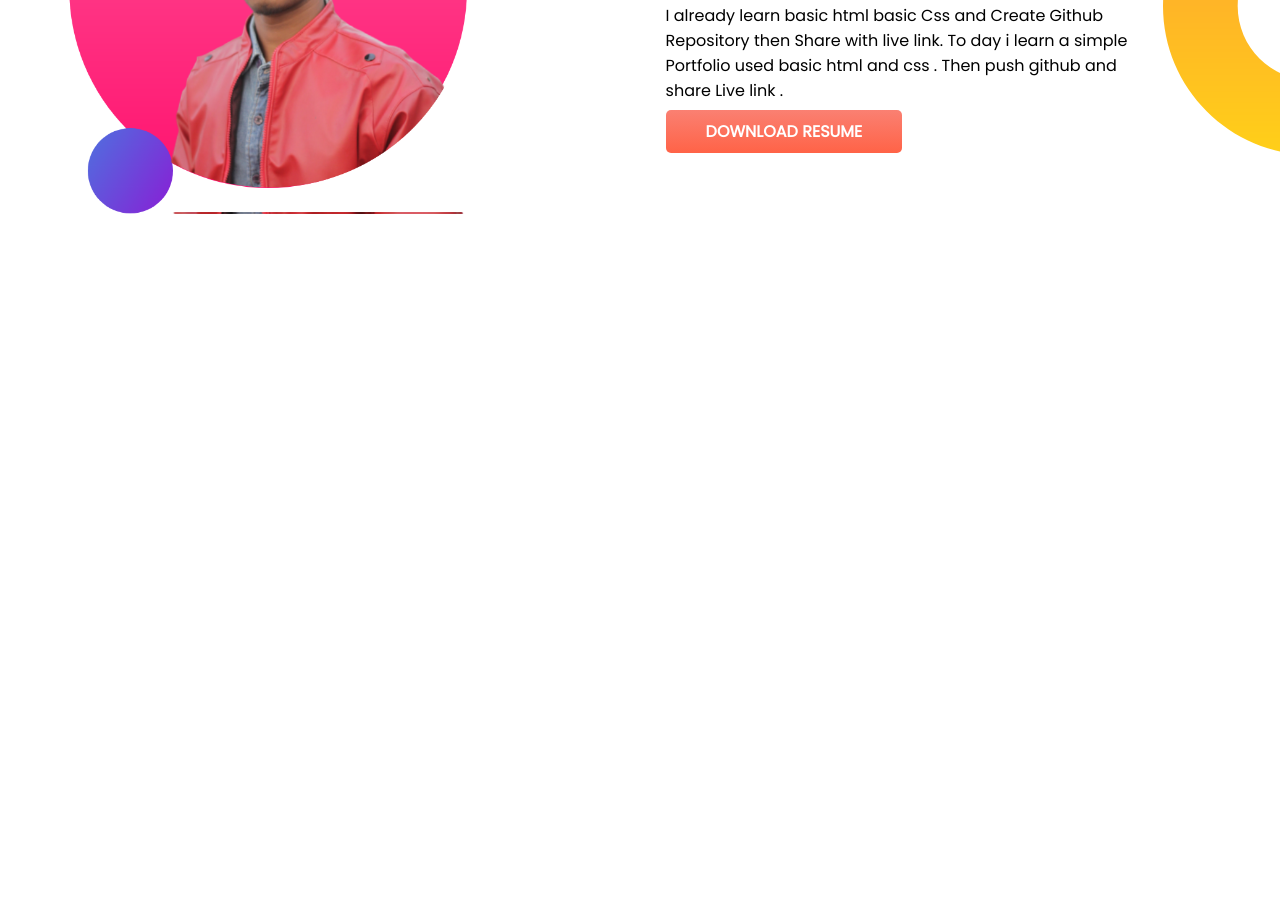
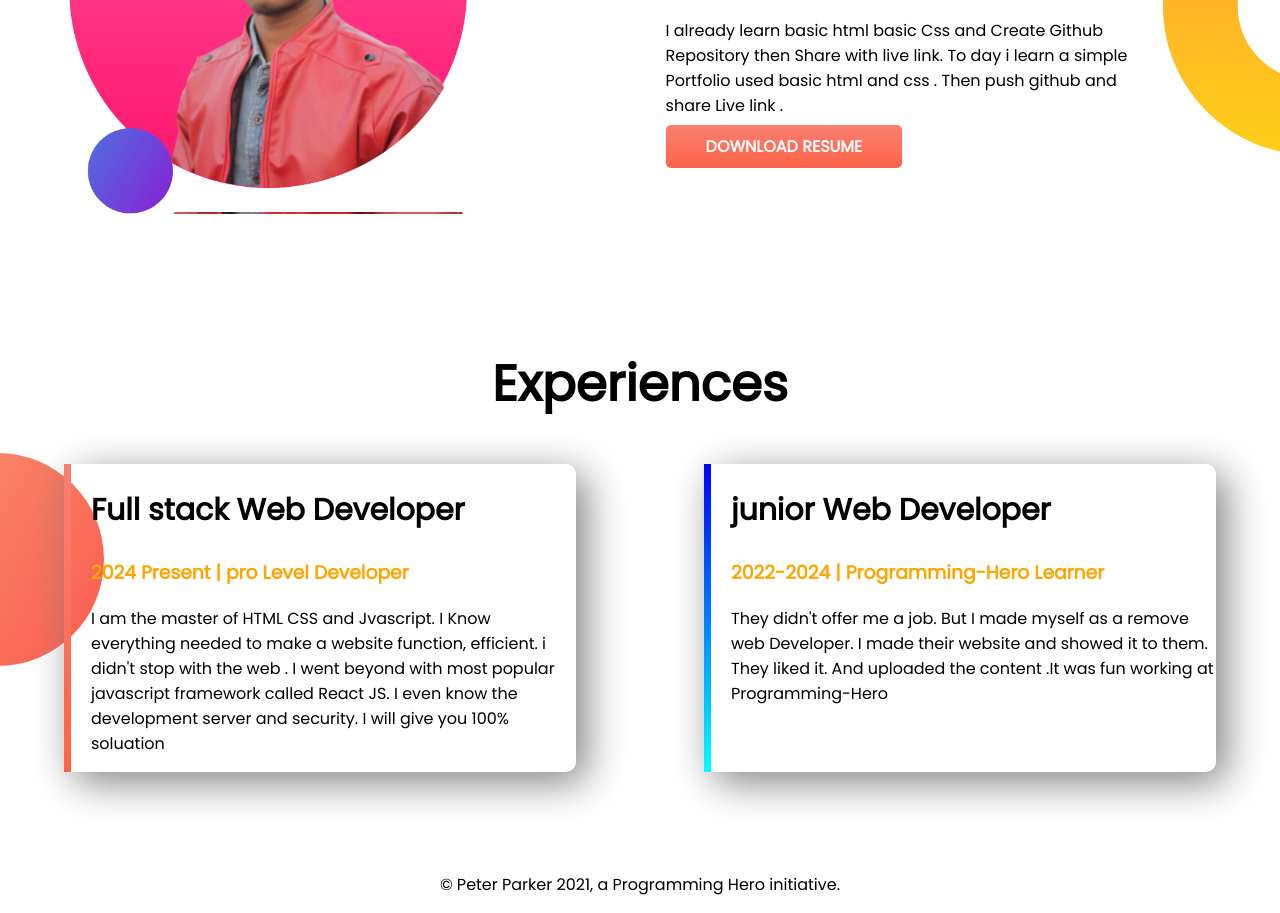
Before and after one commit to Ashik-Rahman100/developer-portfolio, a plain HTML site: page index.html in a window 1280 px wide. Shown: the part 832-1745 px from the top of the page. Before the commit the page ends 1179 px from the top, so only its background shows below. Drawn offline with Linux system fonts and the light colour scheme.

Commit message:
developer project done

```diff
--- a/index.html
+++ b/index.html
@@ -14,7 +14,7 @@
     <link rel="stylesheet" href="style.css" />
   </head>
   <body>
-    <section class="top-banner">
+    <section class="top-banner flexible-container">
         <div class="half-width">
             <h1>Welcome To</h1>
             <h1><span class="orange-color">Ashik Rahman </span> World !</h1>
@@ -30,7 +30,7 @@
               <img src="images/ashik1.png" alt="" />
           </div>
     </section>
-    <section class="dream-big">
+    <section class="dream-big flexible-container">
         <div class="half-width">
             <img src="images/ashik2.png" alt="">
         </div>
@@ -44,5 +44,24 @@
                 <a class="link-button" target="-blank" href="">DOWNLOAD RESUME</a>
         </div>
     </section>
+    <section class="experiences-area">
+        <h1 id="bottom-header">Experiences</h1>
+        <div class="flexible-container" >
+            <div id="full-stack-ex" class="experience-item">
+                <h2>Full stack Web Developer</h2>
+                <h3 class="orange-color">2024 Present | pro Level Developer</h3>
+                <p>I am the master of HTML CSS and Jvascript. I Know everything needed to make a website function, efficient. i didn't stop with the web . I went beyond with most popular javascript framework called React JS. I even know  the development server and security. I will give you 100% soluation</p>
+            </div>
+            <div id="web-dev-ex" class="experience-item">
+                <h2>junior Web Developer</h2>
+                <h3 class="orange-color">2022-2024 | Programming-Hero Learner</h3>
+                <p>They didn't offer me a job. But I made myself as a remove web Developer. I made their website and showed it to them. They liked it. And uploaded the content .It was fun working at Programming-Hero</p>
+            </div>
+        </div>
+
+    </section>
+    <footer>
+        <p>© Peter Parker 2021, a Programming Hero initiative.</p>
+    </footer>
   </body>
 </html>
--- a/style.css
+++ b/style.css
@@ -5,10 +5,13 @@ body{
 h1{
     font-size: 50px;
 }
+h2{
+    font-size: 30px;
+}
 .orange-color{
     color: orange;
 }
-section{
+.flexible-container{
     display: flex;
     margin-bottom: 100px;
 }
@@ -42,3 +45,33 @@ section{
 #description{
     padding-right: 100px;
 }
+#bottom-header{
+    text-align: center;
+}
+.experiences-area{
+    background-image: url(images/exp-bg.png);
+    background-repeat:no-repeat ;
+    background-position: left;
+    margin-top: 100px;
+}
+.experience-item{
+    width: 80%;
+    margin-left: 5% ;
+    margin-right: 5%;
+    padding-left: 20px;
+    border-radius: 10px;
+    box-shadow: 10px 10px  40px gray;
+}
+#web-dev-ex{
+    border-left: 7px solid ;
+    border-image: linear-gradient(blue, cyan);
+    border-image-slice: 1;
+}
+#full-stack-ex{
+    border-left: 7px solid ;
+    border-image: linear-gradient(salmon,tomato);
+    border-image-slice: 1;
+}
+footer p{
+    text-align: center;
+}
```
